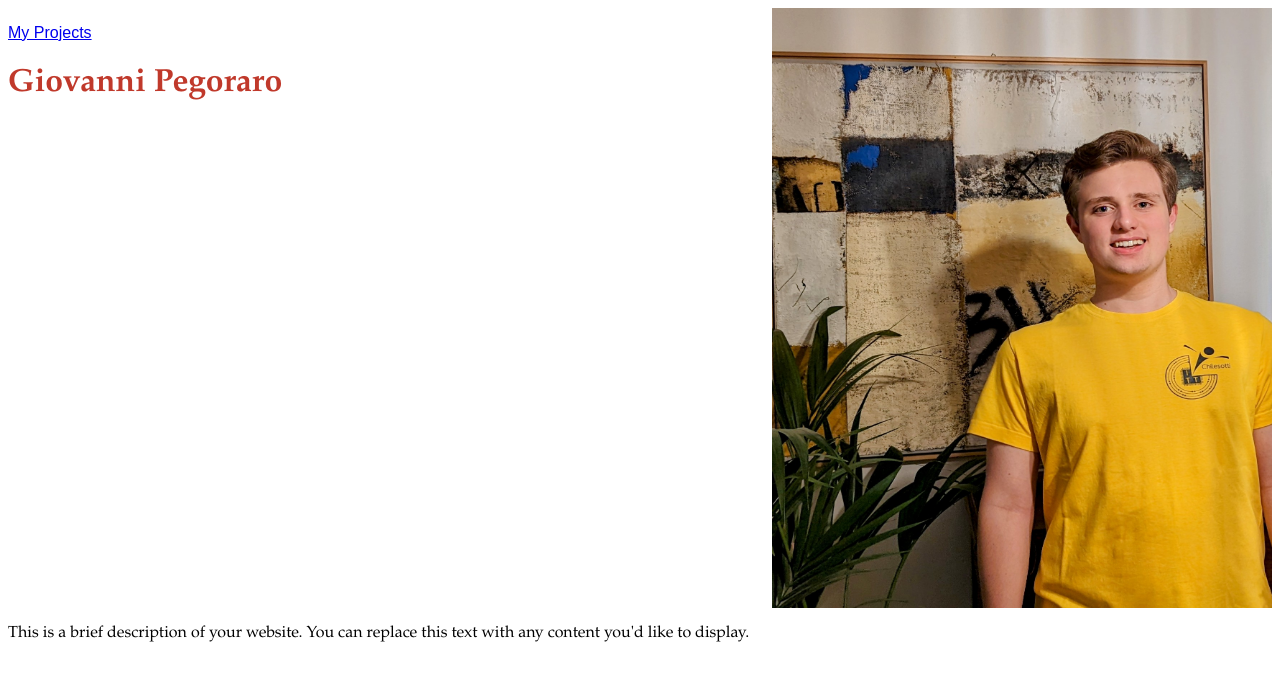
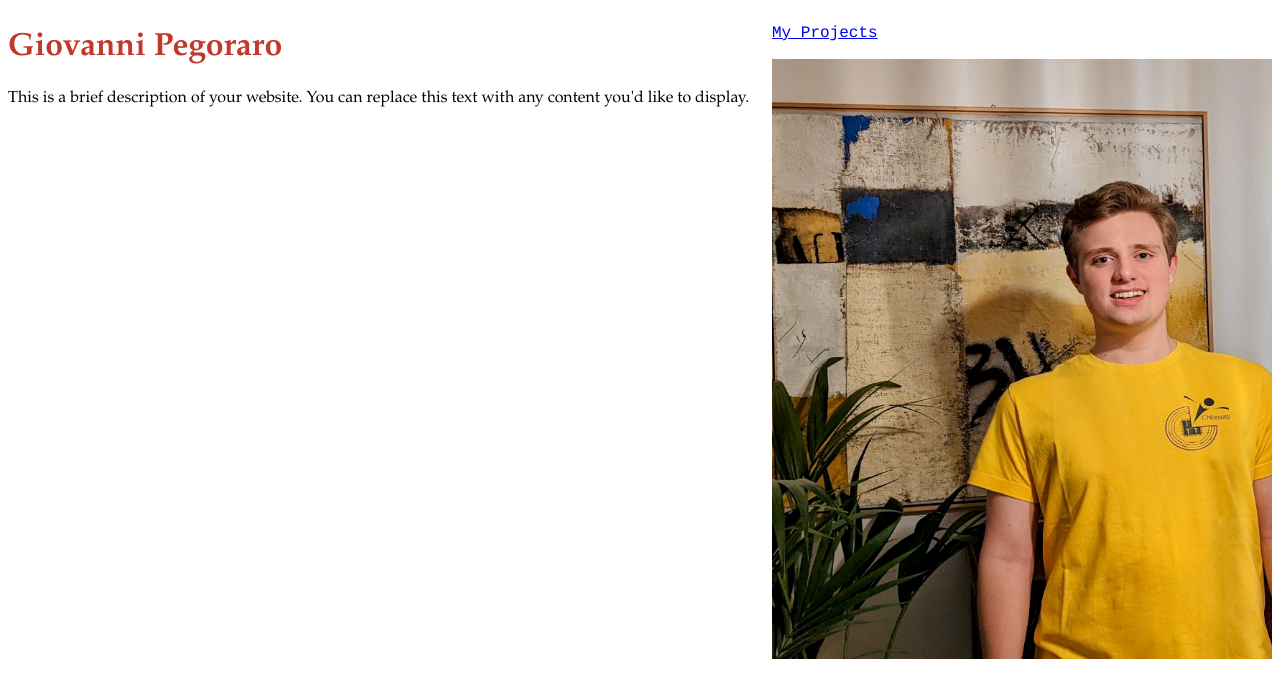
Before and after one commit to gi0v1/giovannipegoraro.github.io, a plain HTML site: page home.html in a window 1280 px wide. Drawn offline with Linux system fonts and the light colour scheme.

Commit message:
Update home.html

```diff
--- a/home.html
+++ b/home.html
@@ -15,7 +15,7 @@
             font-family: Garamond, serif; /* Change this to your desired font */
         }
         a {
-            font-family: Arial, sans-serif; /* Change this to your desired font */
+            font-family: Courier, monospace; /* Change this to your desired font */
         }
         img {
             width: 500px;
@@ -26,11 +26,13 @@
 <body>
     <div class="container">
         <div>
+            <h1>Giovanni Pegoraro</h1>
+            <p>This is a brief description of your website. You can replace this text with any content you'd like to display.</p>
+        </div>
+        <div>
             <p><a href="projects.html">My Projects</a></p>
-            <h1>Giovanni Pegoraro</h1>
+            <img src="img.jpg" alt="Your Image Description">
         </div>
-        <img src="img.jpg" alt="Your Image Description">
     </div>
-    <p>This is a brief description of your website. You can replace this text with any content you'd like to display.</p>
 </body>
 </html>
```
